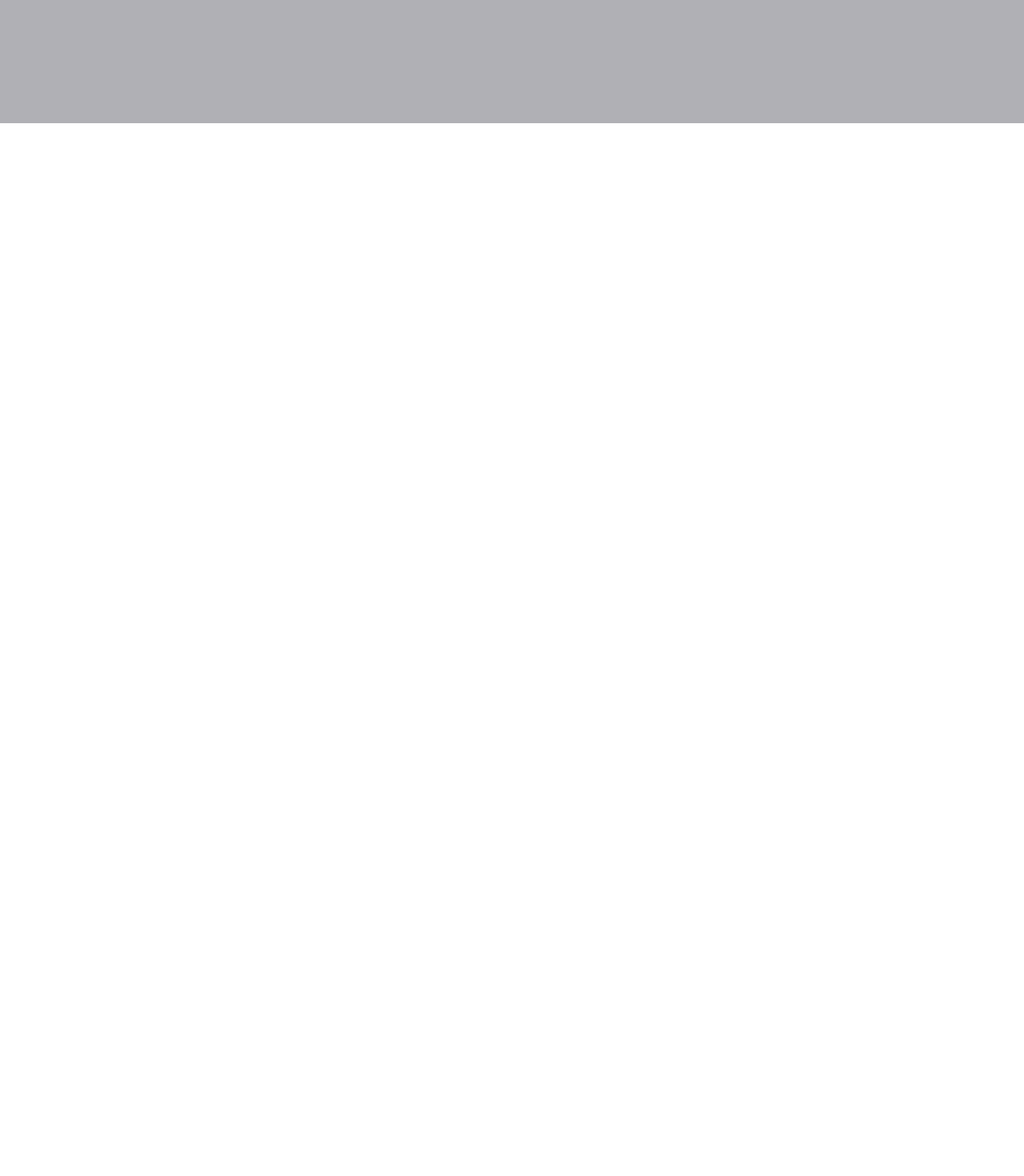
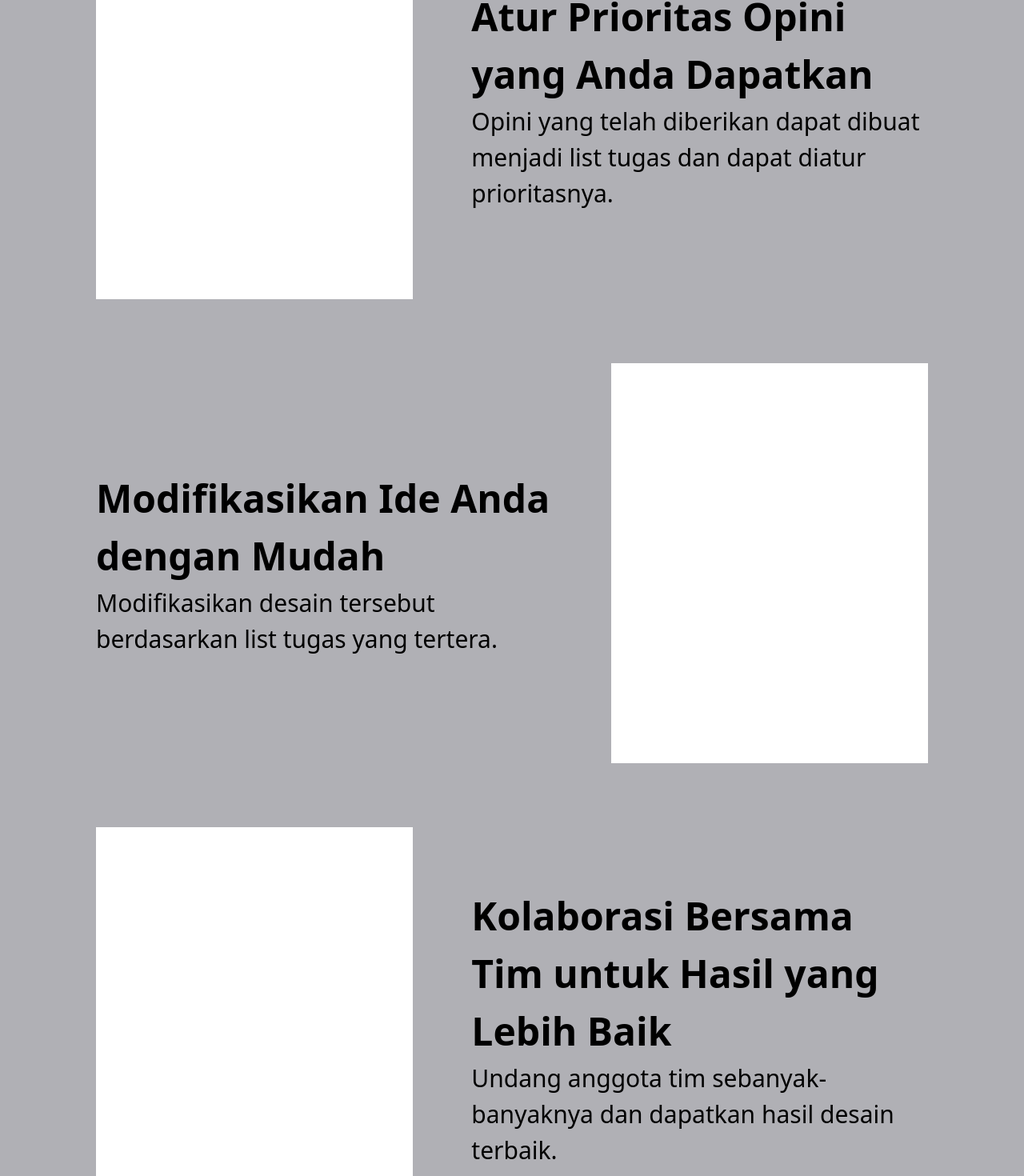
Before and after one commit to akbar5yn/OpiBox, a Nuxt app: page / in a window 1280 px wide. Shown: the part 1734-3204 px from the top of the page at 80% size. Before the commit the page ends 1888 px from the top, so only its background shows below. Built offline with nearby package versions, Linux system fonts and the light colour scheme.

Commit message:
added service section

```diff
--- a/layouts/LandingPage.vue
+++ b/layouts/LandingPage.vue
@@ -1,6 +1,9 @@
 <template>
   <div>
+    <!-- navbar -->
     <landing-page-nav-bar />
+
+    <!-- hero section -->
     <section class="brand mt-[45px]">
       <div class="items-center flex flex-col">
         <div class="w-[65%] text-center">
@@ -75,10 +78,53 @@
         </div>
       </div>
     </section>
+
+    <!-- service section -->
     <section
-      class="layanan bg-[#B0B0B5] h-[50vh] rounded-t-[104px] mt-[-100px] z-10 relative"
+      class="layanan bg-[#B0B0B5] h-auto rounded-t-[104px] mt-[-100px] z-10 relative p-[120px]"
     >
-      <div />
+      <div class="flex flex-col gap-y-20">
+        <div class="flex justify-center items-center gap-[73px]">
+          <!-- <img src="" alt=""> -->
+          <div class="w-[500px] h-[500px] bg-white" />
+          <div class="w-[720px]">
+            <h1 class="text-[48px] font-bold">
+              Atur Prioritas Opini yang Anda Dapatkan
+            </h1>
+            <p class="text-[30px] font-normal">
+              Opini yang telah diberikan dapat dibuat menjadi list tugas dan
+              dapat diatur prioritasnya.
+            </p>
+          </div>
+        </div>
+
+        <div class="flex justify-center items-center gap-[73px]">
+          <!-- <img src="" alt=""> -->
+          <div class="w-[720px]">
+            <h1 class="text-[48px] font-bold">
+              Modifikasikan Ide Anda dengan Mudah
+            </h1>
+            <p class="text-[30px] font-normal">
+              Modifikasikan desain tersebut berdasarkan list tugas yang tertera.
+            </p>
+          </div>
+          <div class="w-[500px] h-[500px] bg-white" />
+        </div>
+
+        <div class="flex justify-center items-center gap-[73px]">
+          <!-- <img src="" alt=""> -->
+          <div class="w-[500px] h-[500px] bg-white" />
+          <div class="w-[720px]">
+            <h1 class="text-[48px] font-bold">
+              Kolaborasi Bersama Tim untuk Hasil yang Lebih Baik
+            </h1>
+            <p class="text-[30px] font-normal">
+              Undang anggota tim sebanyak-banyaknya dan dapatkan hasil desain
+              terbaik.
+            </p>
+          </div>
+        </div>
+      </div>
     </section>
     <Nuxt />
   </div>
```
